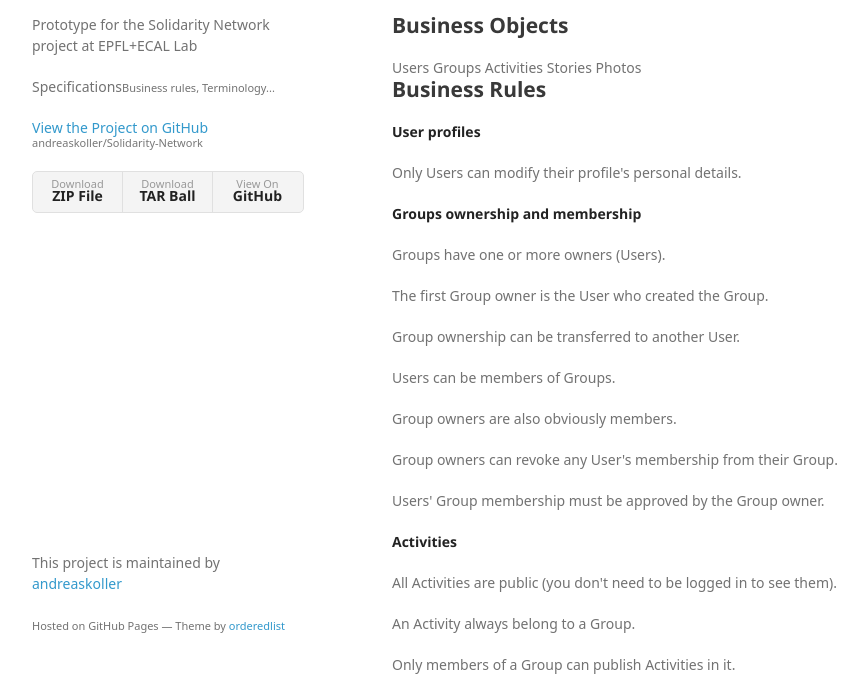
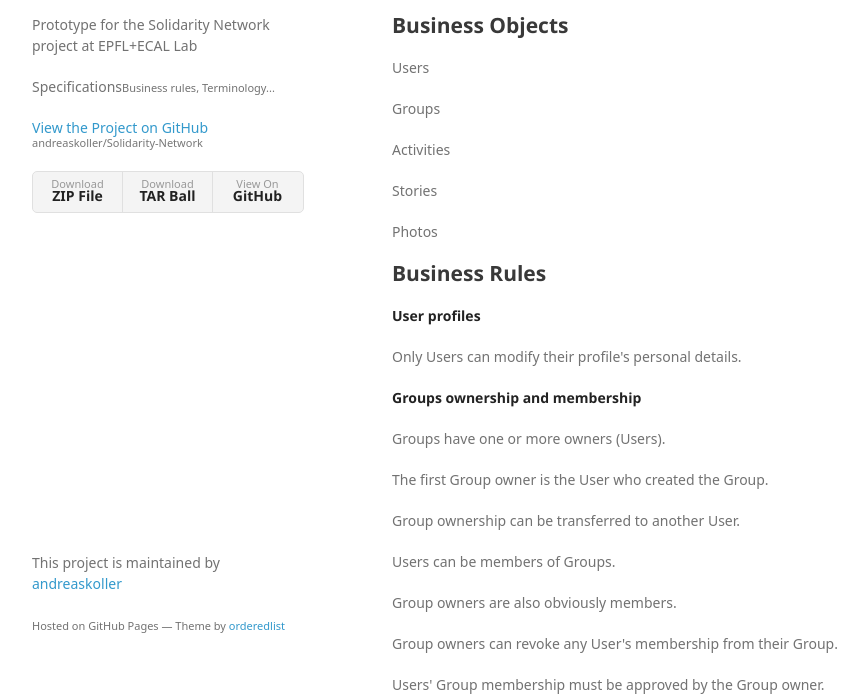
Before and after one commit to andipollok/Solidarity-Network, a plain HTML site: page specs.html in a window 1280 px wide. Shown: the part 95-793 px from the top of the page, without its empty margins (178-1046 px from the left). Drawn offline with Linux system fonts and the light colour scheme; a web font is replaced by a local one.

Commit message:
layout for terminology

```diff
--- a/specs.html
+++ b/specs.html
@@ -39,11 +39,16 @@
 <h2>
 <a id="business-objects" class="anchor" href="#business-objects" aria-hidden="true"><span aria-hidden="true" class="octicon octicon-link"></span></a>Business Objects</h2>
 
-Users
-Groups
-Activities
-Stories
-Photos
+<p>Users</p>
+
+<p>Groups</p>
+
+<p>Activities</p>
+
+<p>Stories</p>
+
+<p>Photos</p>
+
 
 <h2>
 <a id="rules" class="anchor" href="#rules" aria-hidden="true"><span aria-hidden="true" class="octicon octicon-link"></span></a>Business Rules</h2>
```
